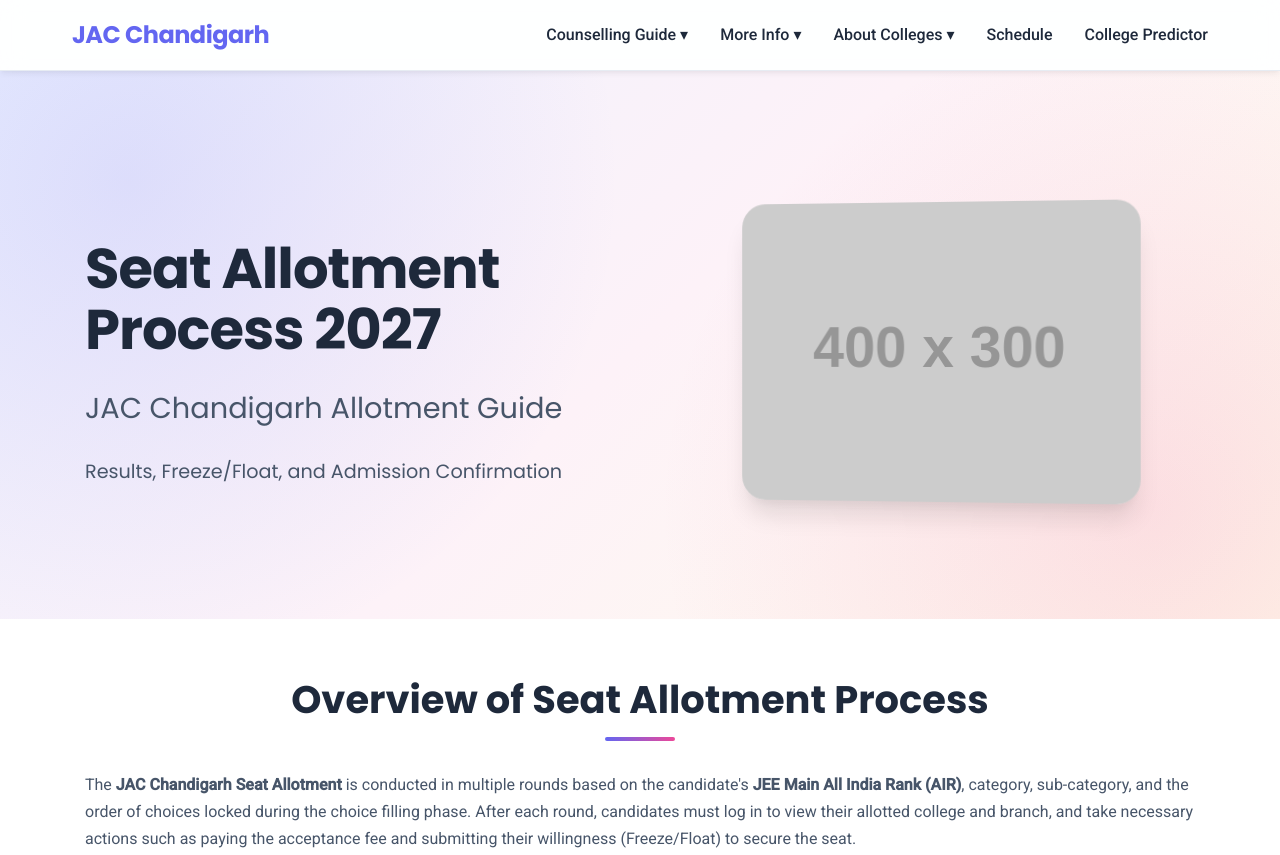
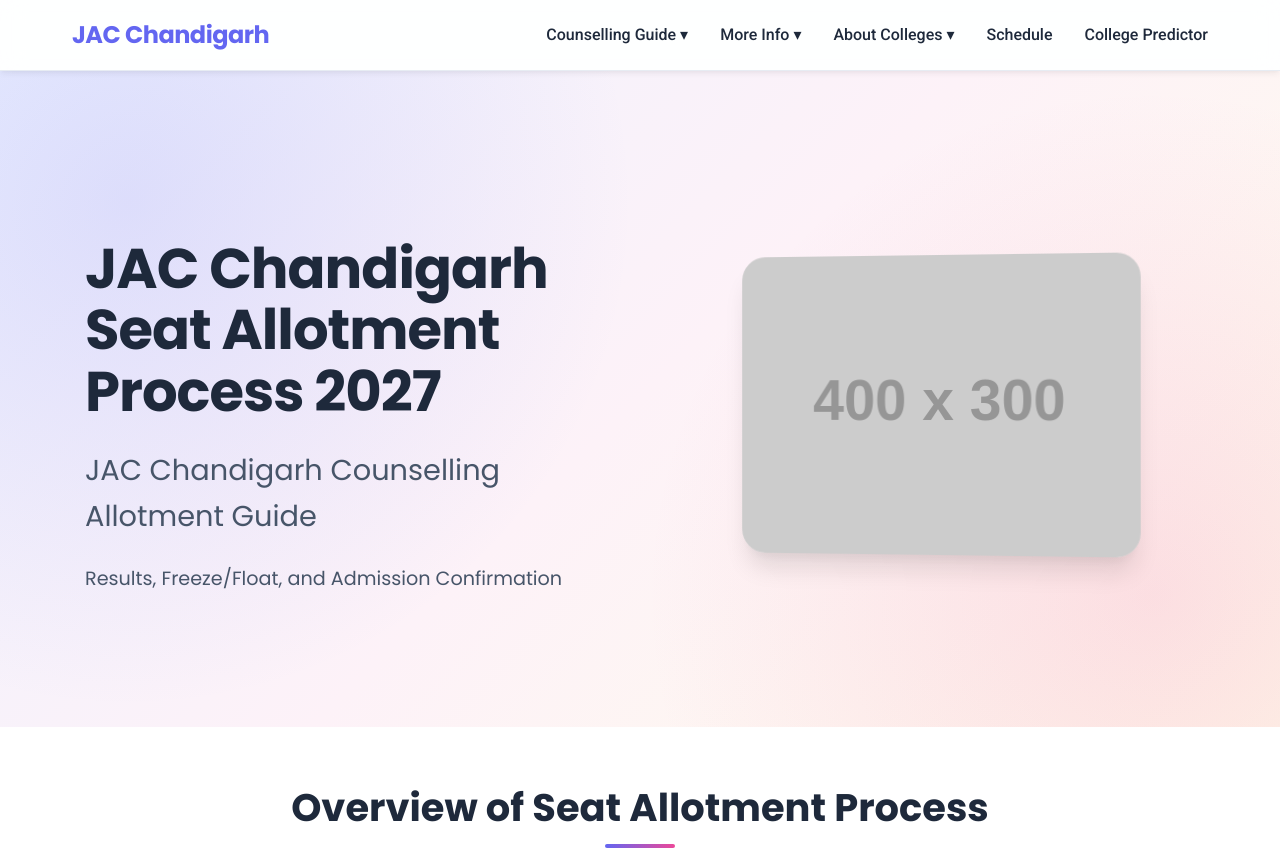
Before and after one commit to ConnectWithMan/JACChandigarh, a plain HTML site: page jac-chandigarh-seat-allotment-process.html in a window 1280 px wide. Shown: the top 855 px of the page. Drawn offline with Linux system fonts and the light colour scheme; placeholder pictures from the web are drawn by us.

Commit message:
Update headings for clarity in seat allotment process

```diff
--- a/jac-chandigarh-seat-allotment-process.html
+++ b/jac-chandigarh-seat-allotment-process.html
@@ -1057,8 +1057,8 @@
         <div class="container">
             <div class="hero-content">
                 <div class="hero-text">
-                    <h1>Seat Allotment Process 2027</h1>
-                    <h2>JAC Chandigarh Allotment Guide</h2>
+                    <h1>JAC Chandigarh Seat Allotment Process 2027</h1>
+                    <h2>JAC Chandigarh Counselling Allotment Guide</h2>
                     <h4>Results, Freeze/Float, and Admission Confirmation</h4>
                 </div>
                 <div class="hero-img">
```
